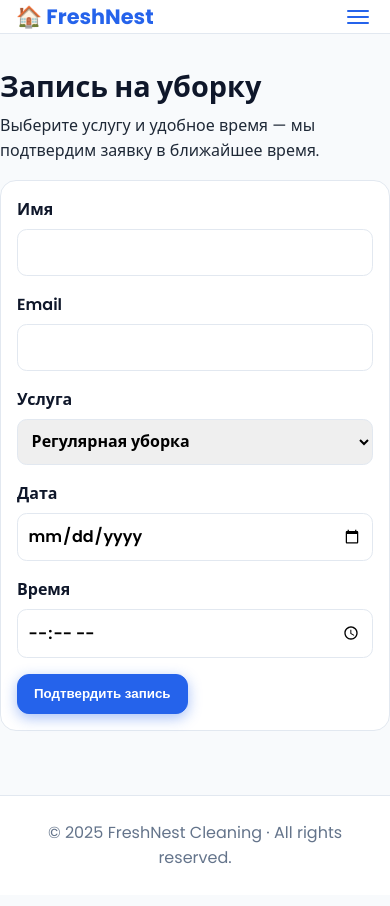
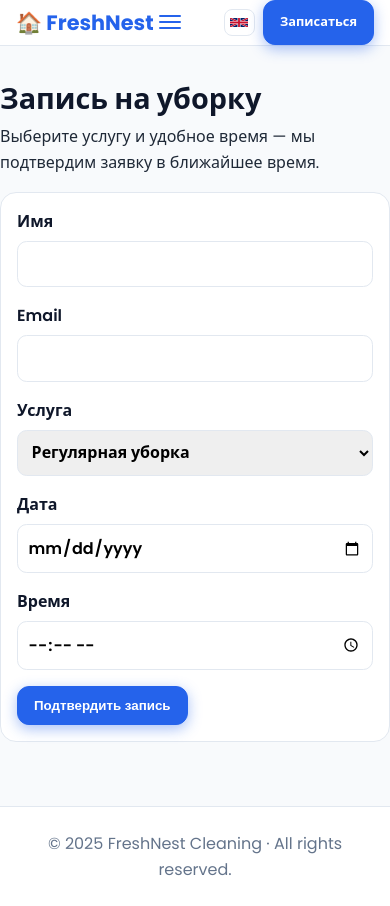
Before and after one commit to Mrvans263/FreshNest, a React (Vite) app: page /booking in a window 390 px wide. Built offline with nearby package versions, Linux system fonts and the light colour scheme.

Commit message:
final land page

```diff
--- a/src/components/Navbar.jsx
+++ b/src/components/Navbar.jsx
@@ -7,37 +7,33 @@ import gbFlag from "../assets/flags/gb.svg";
 
 export default function Navbar() {
   const { lang, setLang, t } = useLang();
-  const [open, setOpen] = useState(false);
+  const [isOpen, setIsOpen] = useState(false);
 
-  // Close menu when clicking on a link or backdrop
+  // Close menu when clicking outside or on resize
   useEffect(() => {
     const handleResize = () => {
       if (window.innerWidth > 768) {
-        setOpen(false);
+        setIsOpen(false);
       }
     };
 
-    const handleEscape = (e) => {
-      if (e.key === 'Escape') {
-        setOpen(false);
+    const handleClickOutside = (event) => {
+      if (isOpen && !event.target.closest('.nav-inner')) {
+        setIsOpen(false);
       }
     };
 
     window.addEventListener('resize', handleResize);
-    document.addEventListener('keydown', handleEscape);
+    document.addEventListener('mousedown', handleClickOutside);
 
     return () => {
       window.removeEventListener('resize', handleResize);
-      document.removeEventListener('keydown', handleEscape);
+      document.removeEventListener('mousedown', handleClickOutside);
     };
-  }, []);
+  }, [isOpen]);
 
   const handleNavClick = () => {
-    setOpen(false);
-  };
-
-  const handleBackdropClick = () => {
-    setOpen(false);
+    setIsOpen(false);
   };
 
   return (
@@ -47,29 +43,20 @@ export default function Navbar() {
           🏠 FreshNest
         </Link>
 
-        {/* Burger button */}
+        {/* Burger button - always visible on mobile */}
         <button
-          className={`burger ${open ? "open" : ""}`}
-          onClick={() => setOpen(!open)}
-          aria-label="menu"
-          aria-expanded={open}
+          className={`burger ${isOpen ? "open" : ""}`}
+          onClick={() => setIsOpen(!isOpen)}
+          aria-label="Toggle menu"
+          aria-expanded={isOpen}
         >
           <span></span>
           <span></span>
           <span></span>
         </button>
 
-        {/* Mobile backdrop */}
-        {open && (
-          <div
-            className="nav-backdrop show"
-            onClick={handleBackdropClick}
-            aria-hidden="true"
-          />
-        )}
-
-        {/* Navigation */}
-        <nav className={open ? "show" : ""}>
+        {/* Navigation menu */}
+        <nav className={isOpen ? "show" : ""}>
           <NavLink to="/" end onClick={handleNavClick}>
             {t("nav.home")}
           </NavLink>
@@ -82,30 +69,9 @@ export default function Navbar() {
           <NavLink to="/contact" onClick={handleNavClick}>
             {t("nav.contact")}
           </NavLink>
-
-          {/* Mobile-only actions */}
-          <div className="nav-actions-mobile">
-            <button
-              className="lang-toggle mobile-lang"
-              onClick={() => {
-                setLang(lang === "ru" ? "en" : "ru");
-                handleNavClick();
-              }}
-            >
-              <img src={lang === "ru" ? gbFlag : ruFlag} alt="language" />
-              <span>{lang === "ru" ? "English" : "Русский"}</span>
-            </button>
-            <Link
-              to="/booking"
-              className="btn-primary small-btn mobile-book"
-              onClick={handleNavClick}
-            >
-              {t("nav.bookNow")}
-            </Link>
-          </div>
         </nav>
 
-        {/* Desktop actions */}
+        {/* Actions - always visible */}
         <div className="nav-actions">
           <button
             className="lang-toggle"
@@ -113,8 +79,9 @@ export default function Navbar() {
             aria-label={lang === "ru" ? "Switch to English" : "Переключить на русский"}
           >
             <img src={lang === "ru" ? gbFlag : ruFlag} alt="language" />
+            <span className="lang-text">{lang === "ru" ? "EN" : "RU"}</span>
           </button>
-          <Link to="/booking" className="btn-primary small-btn">
+          <Link to="/booking" className="btn-primary small-btn" onClick={handleNavClick}>
             {t("nav.bookNow")}
           </Link>
         </div>
--- a/src/styles/navbar.css
+++ b/src/styles/navbar.css
@@ -1,4 +1,4 @@
-/* Enhanced Navbar Styles for React */
+/* Navbar Styles */
 .navbar {
   position: sticky;
   top: 0;
@@ -30,7 +30,7 @@
   z-index: 60;
 }
 
-/* Enhanced Burger */
+/* Burger Button - Hidden on desktop */
 .burger {
   width: 32px;
   height: 32px;
@@ -43,7 +43,7 @@
   cursor: pointer;
   padding: 0;
   position: relative;
-  z-index: 60;
+  z-index: 100;
 }
 
 .burger span {
@@ -59,14 +59,22 @@
 .burger span:nth-child(2) { transform: translateY(0); }
 .burger span:nth-child(3) { transform: translateY(6px); }
 
-.burger.open span:nth-child(1) { transform: rotate(45deg) translate(0, 0); }
-.burger.open span:nth-child(2) { opacity: 0; transform: translateX(-10px); }
-.burger.open span:nth-child(3) { transform: rotate(-45deg) translate(0, 0); }
+.burger.open span:nth-child(1) {
+  transform: rotate(45deg) translate(0, 0);
+}
+.burger.open span:nth-child(2) {
+  opacity: 0;
+  transform: translateX(-10px);
+}
+.burger.open span:nth-child(3) {
+  transform: rotate(-45deg) translate(0, 0);
+}
 
-/* Enhanced Nav Links */
+/* Navigation Links - Visible on desktop */
 nav {
   display: flex;
-  gap: 0.75rem;
+  gap: 1rem;
+  align-items: center;
 }
 
 nav a {
@@ -100,20 +108,26 @@ nav a.active::after {
   border-radius: 1px;
 }
 
-/* Actions */
+/* Actions - Always visible */
 .nav-actions {
   display: flex;
   align-items: center;
   gap: 0.75rem;
+  z-index: 60;
 }
 
 .lang-toggle {
   background: #fff;
   border: 1px solid #e2e8f0;
   border-radius: 0.5rem;
-  padding: 0.375rem;
+  padding: 0.5rem;
   cursor: pointer;
   transition: all 0.2s ease;
+  display: flex;
+  align-items: center;
+  gap: 0.5rem;
+  font-size: 0.9rem;
+  color: #475569;
 }
 
 .lang-toggle:hover {
@@ -125,6 +139,10 @@ nav a.active::after {
   width: 20px;
   height: 15px;
   display: block;
+}
+
+.lang-text {
+  font-weight: 500;
 }
 
 .small-btn {
@@ -145,26 +163,18 @@ nav a.active::after {
   transform: translateY(-1px);
 }
 
-/* Mobile Actions (hidden on desktop) */
-.nav-actions-mobile {
-  display: none;
-}
-
-/* -------- Enhanced Mobile Responsiveness -------- */
+/* -------- Mobile Styles -------- */
 @media (max-width: 768px) {
-  .navbar {
-    padding: 0;
-  }
-
   .nav-inner {
     padding: 0.75rem 1rem;
   }
 
+  /* Show burger on mobile */
   .burger {
     display: flex;
   }
 
-  /* Enhanced Mobile Navigation */
+  /* Hide nav by default, show when open */
   nav {
     position: fixed;
     top: 0;
@@ -173,31 +183,31 @@ nav a.active::after {
     bottom: 0;
     flex-direction: column;
     background: #fff;
-    padding: 5rem 1.5rem 2rem;
+    padding: 80px 2rem 2rem;
     display: none;
-    animation: slideIn 0.3s cubic-bezier(0.4, 0, 0.2, 1) both;
+    gap: 0;
+    z-index: 45;
     overflow-y: auto;
-    gap: 0;
-    z-index: 55;
   }
 
   nav.show {
     display: flex;
+    animation: slideIn 0.3s ease-out;
   }
 
   nav a {
-    padding: 1rem 1.25rem;
+    padding: 1.25rem 1rem;
     text-align: left;
     border-bottom: 1px solid #f1f5f9;
-    border-radius: 0.75rem;
+    border-radius: 0.5rem;
     margin-bottom: 0.25rem;
     font-size: 1.1rem;
-    transition: all 0.2s ease;
+    width: 100%;
+    display: block;
   }
 
   nav a:hover {
     background: rgba(37, 99, 235, 0.08);
-    transform: translateX(4px);
   }
 
   nav a.active {
@@ -209,56 +219,48 @@ nav a.active::after {
     display: none;
   }
 
-  /* Hide desktop actions on mobile */
+  /* Ensure actions remain visible on mobile */
   .nav-actions {
-    display: none;
+    position: static;
+    margin-left: auto;
   }
 
-  /* Show mobile actions */
-  .nav-actions-mobile {
-    display: flex;
-    flex-direction: column;
-    margin-top: auto;
-    padding-top: 2rem;
-    gap: 1rem;
+  .lang-toggle {
+    padding: 0.4rem;
   }
 
-  .mobile-lang {
-    display: flex;
-    align-items: center;
-    gap: 0.75rem;
-    padding: 0.75rem;
-    width: 100%;
-    justify-content: center;
+  .lang-text {
+    display: none; /* Hide text on very small screens */
   }
 
-  .mobile-lang span {
-    font-size: 0.95rem;
-    color: #475569;
-    font-weight: 500;
-  }
-
-  .mobile-book {
-    text-align: center;
-    padding: 0.75rem;
-    font-size: 1rem;
-  }
-
-  /* Backdrop for mobile menu */
-  .nav-backdrop {
-    position: fixed;
-    top: 0;
-    left: 0;
-    right: 0;
-    bottom: 0;
-    background: rgba(0, 0, 0, 0.5);
-    backdrop-filter: blur(4px);
-    z-index: 45;
-    animation: fadeIn 0.3s ease both;
+  .small-btn {
+    padding: 0.5rem 0.8rem;
+    font-size: 0.85rem;
   }
 }
 
-/* Tablet Optimizations */
+/* Small mobile devices */
+@media (max-width: 480px) {
+  .nav-actions {
+    gap: 0.5rem;
+  }
+
+  .lang-toggle {
+    padding: 0.35rem;
+  }
+
+  .lang-toggle img {
+    width: 18px;
+    height: 13px;
+  }
+
+  .small-btn {
+    padding: 0.45rem 0.7rem;
+    font-size: 0.8rem;
+  }
+}
+
+/* Tablet adjustments */
 @media (max-width: 1024px) and (min-width: 769px) {
   .nav-inner {
     padding: 0.7rem 2rem;
@@ -274,7 +276,7 @@ nav a.active::after {
   }
 }
 
-/* Enhanced Animations */
+/* Animations */
 @keyframes slideIn {
   from {
     opacity: 0;
@@ -284,11 +286,6 @@ nav a.active::after {
     opacity: 1;
     transform: translateX(0);
   }
-}
-
-@keyframes fadeIn {
-  from { opacity: 0; }
-  to { opacity: 1; }
 }
 
 /* Reduced motion support */
@@ -329,5 +326,6 @@ nav a.active::after {
   .lang-toggle {
     background: #1e293b;
     border-color: #334155;
+    color: #cbd5e1;
   }
 }
```
